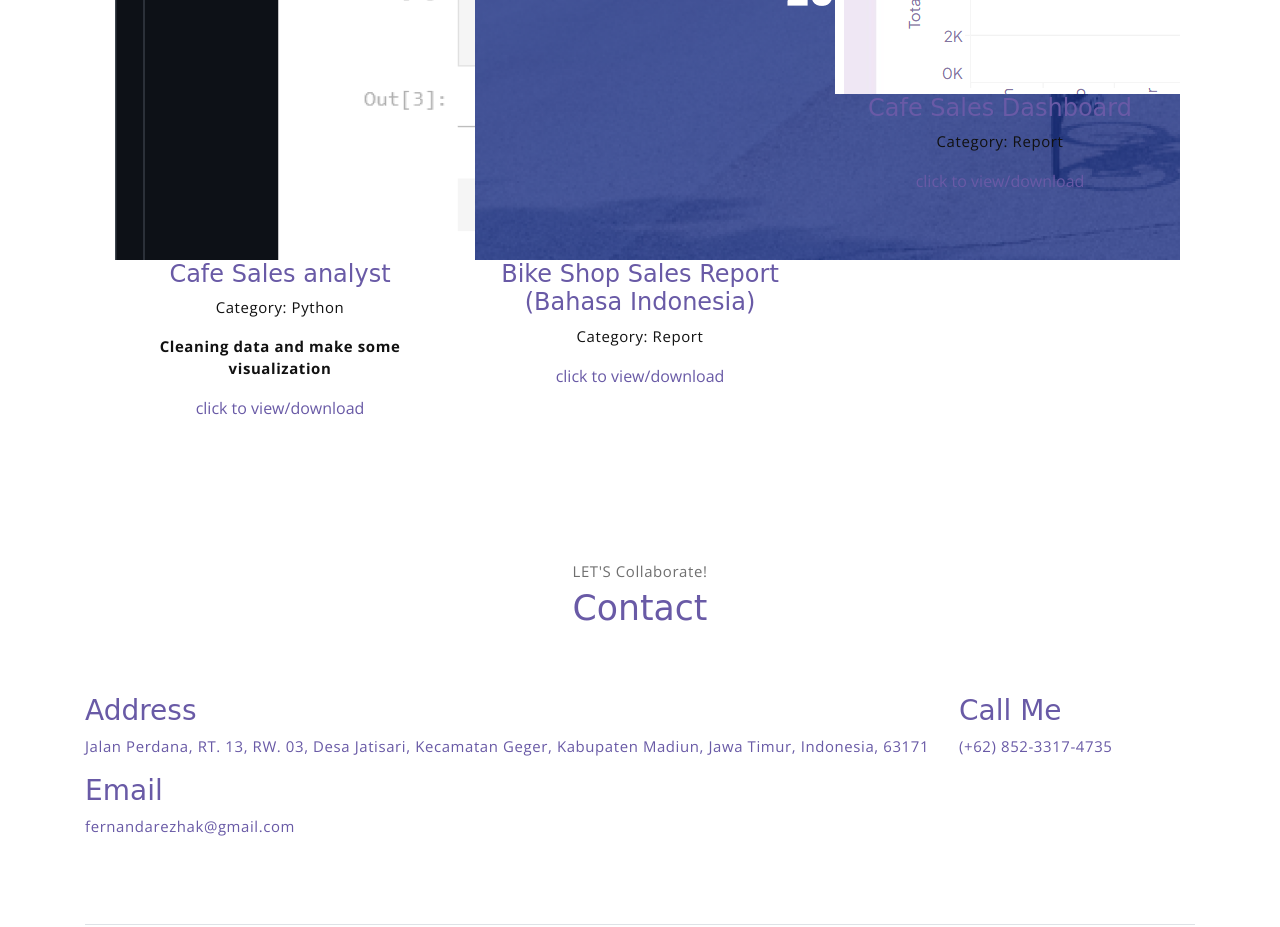
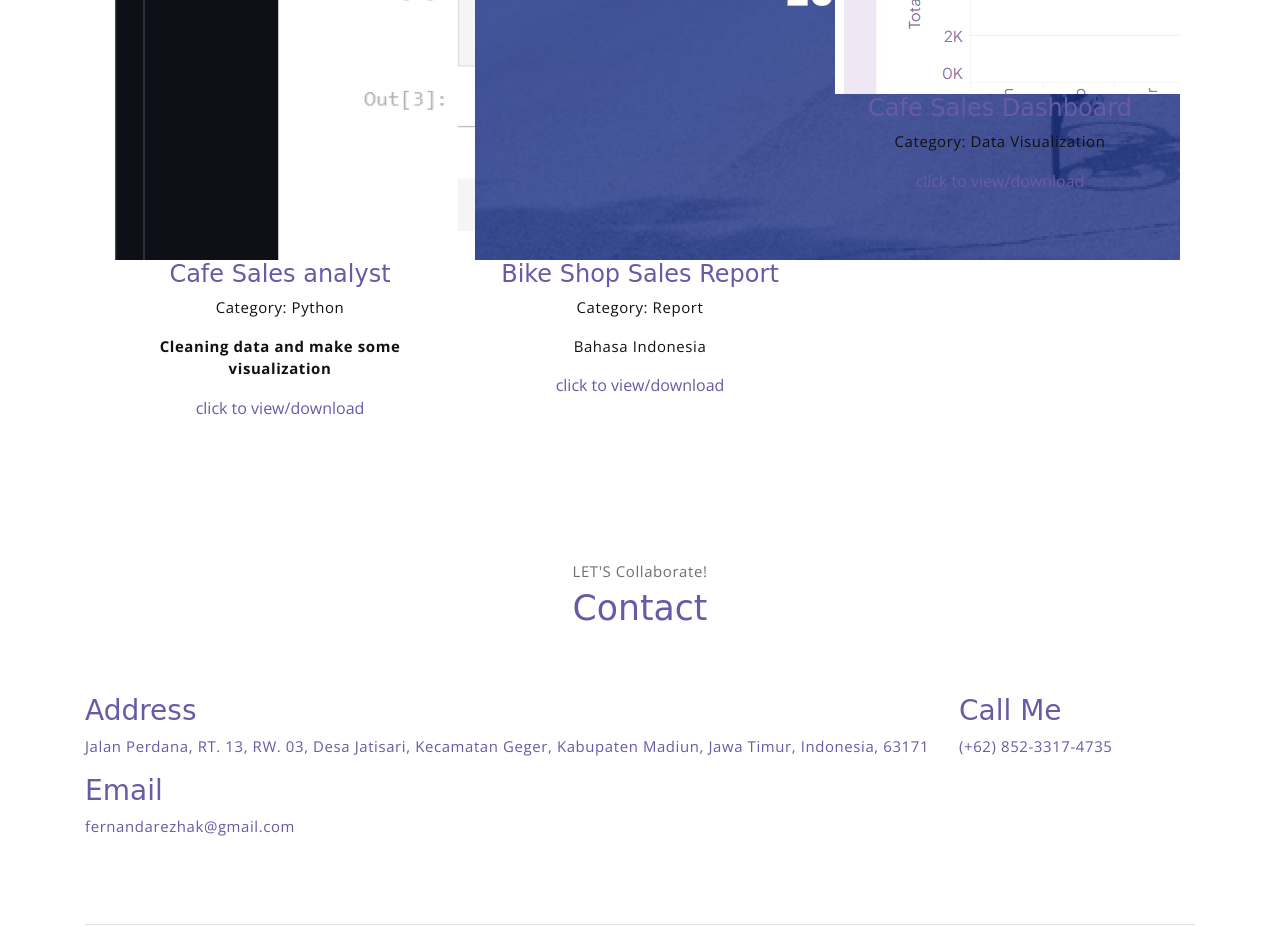
Before and after one commit to nandarezha/Portofolio, a plain HTML site: page index.html in a window 1280 px wide. Shown: the part 5200-6127 px from the top of the page. Drawn offline with nearby package versions, Linux system fonts and the light colour scheme; files that its build step writes are made by us from their sources; a web font is replaced by a local one.

Commit message:
Update index.html

```diff
--- a/index.html
+++ b/index.html
@@ -183,8 +183,9 @@
                         <img src="assets/imgs/bikestreet.png">
                         <span class="portfolio-overlay">
                             <span class="portfolio-card-caption">
-                                <h4>Bike Shop Sales Report (Bahasa Indonesia)</h5>
+                                <h4>Bike Shop Sales Report</h5>
                                     <p class="font-weight-normal">Category: Report</p>
+                                    <p class="font-weight-normal">Bahasa Indonesia</p>
                                     <a href="https://drive.google.com/file/d/1FWJKLoHNBL6pyH_-dYX-HY22oXTPfoxX/view?usp=sharing"> click to view/download</a>
                             </span>
                         </span>
@@ -195,7 +196,7 @@
                         <span class="portfolio-overlay">
                             <span class="portfolio-card-caption">
                                 <h4>Cafe Sales Dashboard</h5>
-                                    <p class="font-weight-normal">Category: Report</p>
+                                    <p class="font-weight-normal">Category: Data Visualization</p>
                                     <a href="https://public.tableau.com/app/profile/fernanda.rezha.kusuma/viz/CAFESALES1/Dashboard2"> click to view/download</a>
                             </span>
                         </span>
```
